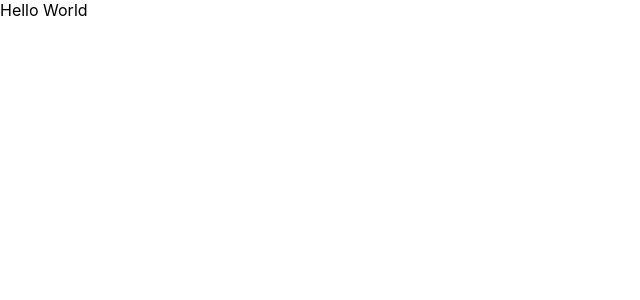
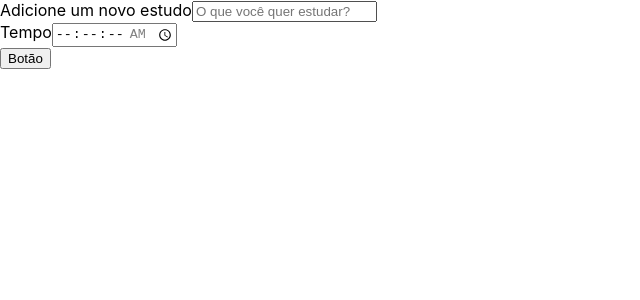
Before and after one commit to Raphael-Goulart/accountant-with-react, a React (Create React App) app: page / in a window 1280 px wide. Shown: the top 300 px of the page, without its empty margins (0-640 px from the left). Built offline with nearby package versions, Linux system fonts and the light colour scheme.

Commit message:
created form component

```diff
--- a/public/index.html
+++ b/public/index.html
@@ -10,34 +10,14 @@
       content="Web site created using create-react-app"
     />
     <link rel="apple-touch-icon" href="%PUBLIC_URL%/logo192.png" />
-    <!--
-      manifest.json provides metadata used when your web app is installed on a
-      user's mobile device or desktop. See https://developers.google.com/web/fundamentals/web-app-manifest/
-    -->
+
     <link rel="manifest" href="%PUBLIC_URL%/manifest.json" />
-    <!--
-      Notice the use of %PUBLIC_URL% in the tags above.
-      It will be replaced with the URL of the `public` folder during the build.
-      Only files inside the `public` folder can be referenced from the HTML.
 
-      Unlike "/favicon.ico" or "favicon.ico", "%PUBLIC_URL%/favicon.ico" will
-      work correctly both with client-side routing and a non-root public URL.
-      Learn how to configure a non-root public URL by running `npm run build`.
-    -->
-    <title>React App</title>
+    <title>Alura | Accountant</title>
   </head>
   <body>
     <noscript>You need to enable JavaScript to run this app.</noscript>
     <div id="root"></div>
-    <!--
-      This HTML file is a template.
-      If you open it directly in the browser, you will see an empty page.
 
-      You can add webfonts, meta tags, or analytics to this file.
-      The build step will place the bundled scripts into the <body> tag.
-
-      To begin the development, run `npm start` or `yarn start`.
-      To create a production bundle, use `npm run build` or `yarn build`.
-    -->
   </body>
 </html>
--- a/src/App.tsx
+++ b/src/App.tsx
@@ -1,12 +1,21 @@
 import React from 'react';
+import Form from './components/form';
 
 
 function App() {
   return (
     <div className="App">
-    Hello World
+
+        <Form></Form>
+
     </div>
   );
 }
 
 export default App;
+
+/*como foi criado um componente nos não iremos repetir código,
+vamos sempre usar esse componente para reaproveitar código
+
+
+*/
--- /dev/null
+++ b/src/components/button/index.tsx
@@ -0,0 +1,13 @@
+import React from "react";
+
+class Button extends React.Component { //botao que extende um botao react
+    render(): React.ReactNode { //o render é obrigatorio
+        return ( //retorna nosso HTML
+            <button>
+                Botão
+            </button>
+        )
+    }
+}
+
+export default Button; //sempre terá que exportar o arquivo
--- /dev/null
+++ b/src/components/form/index.tsx
@@ -0,0 +1,40 @@
+import React from "react";
+import Button from  "../button";
+
+class Form extends React.Component {
+    render(): React.ReactNode {
+        return (
+            <form>
+                <div>
+                    <label htmlFor="tarefa">
+                    Adicione um novo estudo
+                    </label>
+                    <input
+                     type="text"
+                     name="tarefa"
+                     id="tarefa"
+                     placeholder="O que você quer estudar?"
+                     required
+                     />
+                </div>
+                <div>
+                    <label htmlFor="tempo">
+                        Tempo
+                    </label>
+                    <input
+                     type="time"
+                     step="1"
+                     name="tempo"
+                     id="tempo"
+                     min="00:00:00"
+                     max="01:30:00"
+                     required
+                     />
+                </div>
+                <Button/>
+            </form>
+        )
+    }
+}
+
+export default Form;
```
